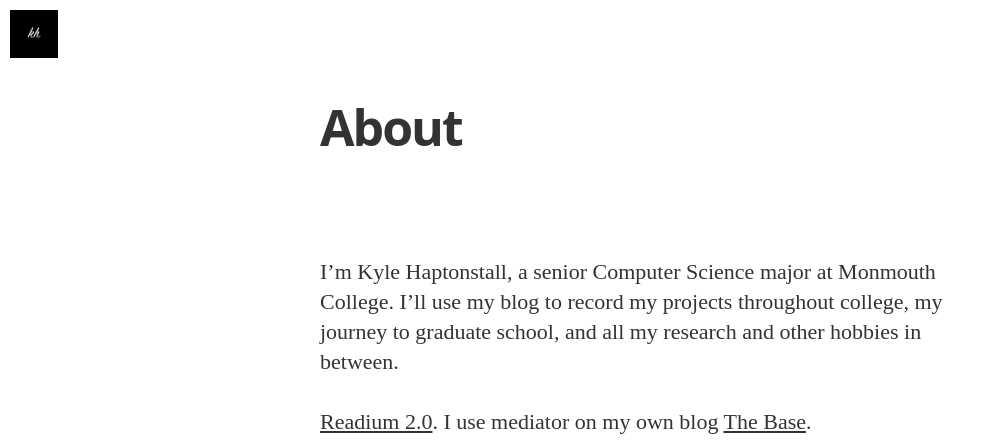
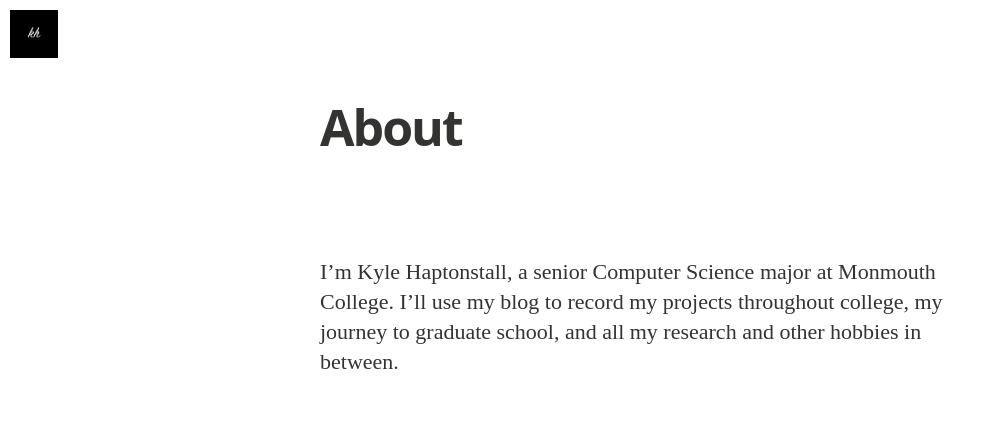
Before and after one commit to khaptonstall/khaptonstall.github.io, a Jekyll site: the page built from about.md, in a window 1280 px wide, cut to the strip 0-443 px from the top of the page. Shown: the whole strip, without its empty margins (0-995 px from the left). Built offline with Jekyll 4.4.1, drawn with Linux system fonts in a browser that asks for light colours; nearby versions of some CDN libraries; some web fonts are replaced; Markdown is read by kramdown in place of the engine named in the settings.

Commit message:
Removed some from about page

```diff
--- a/about.md
+++ b/about.md
@@ -5,5 +5,3 @@ permalink: /about/
 ---
 
 I'm Kyle Haptonstall, a senior Computer Science major at Monmouth College. I'll use my blog to record my projects throughout college, my journey to graduate school, and all my research and other hobbies in between.
-
-[Readium 2.0](http://www.svenread.com/readium-ghost-theme/). I use mediator on my own blog [The Base](blog.base68.com).
```
